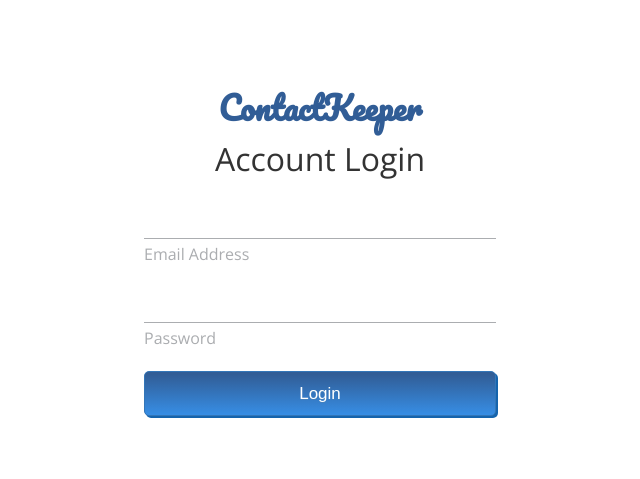
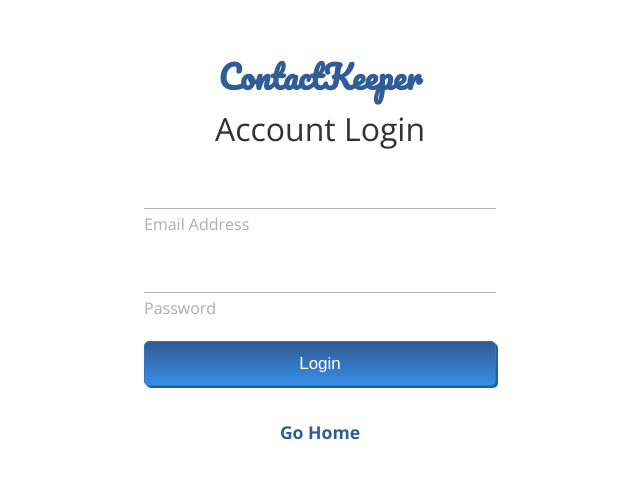
Before and after one commit to smayrant/contact-keeper, a React (Create React App) app in the folder client/: page /login in a window 1280 px wide. Shown: the part 101-580 px from the top of the page, without its empty margins (320-960 px from the left). Built offline with nearby package versions, Linux system fonts and the light colour scheme.

Commit message:
added the ability to go to the welcome page on the login and register components

```diff
--- a/client/src/components/auth/Login.js
+++ b/client/src/components/auth/Login.js
@@ -1,4 +1,5 @@
 import React, { useState, useContext, useEffect } from "react";
+import { Link } from "react-router-dom";
 import AuthContext from "../../context/auth/authContext";
 import AlertContext from "../../context/alert/alertContext";
 
@@ -61,6 +62,11 @@ const Login = props => {
 				</div>
 				<input type="submit" value="Login" className="submit-button login-button" />
 			</form>
+			<div>
+				<Link className="back-home-link" to="/">
+					Go Home
+				</Link>
+			</div>
 		</div>
 	);
 };
--- a/client/src/components/auth/Register.js
+++ b/client/src/components/auth/Register.js
@@ -1,4 +1,5 @@
 import React, { useState, useContext, useEffect } from "react";
+import { Link } from "react-router-dom";
 import AlertContext from "../../context/alert/alertContext";
 import AuthContext from "../../context/auth/authContext";
 
@@ -78,6 +79,9 @@ const Register = props => {
 					</div>
 					<input className="submit-button" type="submit" value="Register" />
 				</form>
+				<Link className="back-home-link" to="/">
+					Go Home
+				</Link>
 			</div>
 		</div>
 	);
--- a/client/src/styles/pages/home.scss
+++ b/client/src/styles/pages/home.scss
@@ -38,13 +38,13 @@
 
 .clear-button,
 .delete-button {
-	background-color: darken(#e31c0d, 4);
+	background-color: #c23616;
 	border: 1px solid #8a2a21;
-	text-shadow: 0px 1px 0px #e31c0d;
+	text-shadow: 0px 1px 0px #c23616;
 }
 
 .edit-button {
-	background-color: #03ab0e;
+	background-color: darken(#44bd32, 5);
 	border: 1px solid #078a0e;
 	text-shadow: 0px 1px 0px #078a0e;
 	margin-right: 1rem;
--- a/client/src/styles/pages/login.scss
+++ b/client/src/styles/pages/login.scss
@@ -3,6 +3,7 @@
 .login-form {
 	max-width: 25rem;
 	padding: 0 1.5rem;
+	margin-bottom: 2rem;
 }
 
 .login-button {
@@ -15,3 +16,11 @@
 	margin: 0;
 	font-size: 2rem;
 }
+
+.back-home-link {
+	text-decoration: none;
+	color: $dark-blue;
+	font-weight: 700;
+	font-size: 1.1rem;
+	margin-top: 1.5rem;
+}
```
